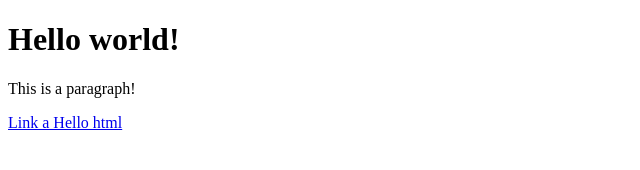
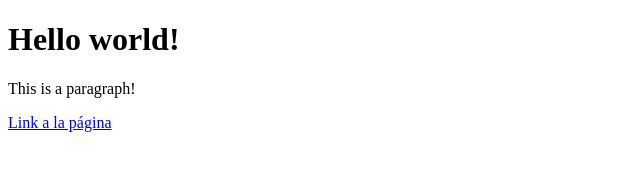
Before and after one commit to A01420632/TC2005B_IND, a plain HTML site: page Web/Tareas/index.html in a window 1280 px wide. Shown: the full height of the page, 0-640 px from the left. Drawn offline with Linux system fonts and the light colour scheme.

Commit message:
Update index.html

```diff
--- a/Web/Tareas/index.html
+++ b/Web/Tareas/index.html
@@ -10,6 +10,6 @@
 
     <p>This is a paragraph!</p>
 
-    <a href="link.html">Link a Hello html</a>
+    <a href="link.html">Link a la página</a>
 </body>
 </html>
```
